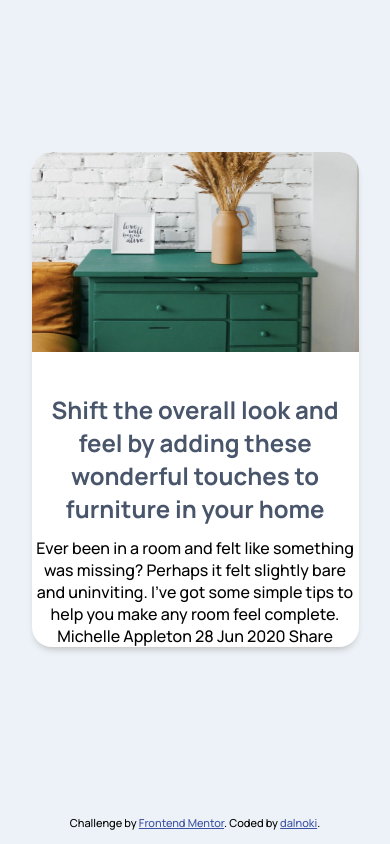
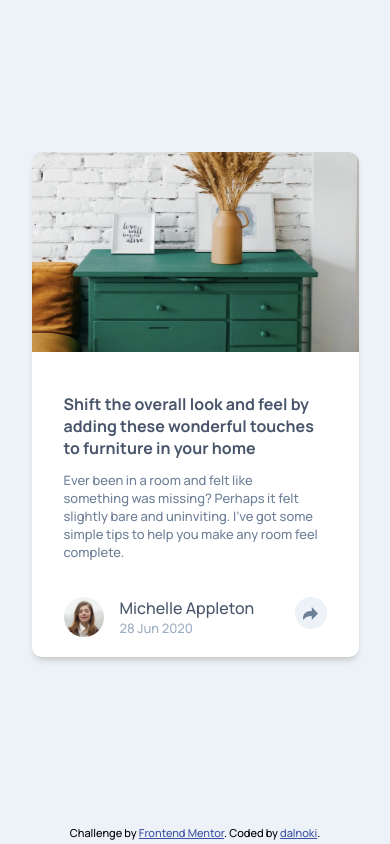
Before and after one commit to dalnoki/article-preview-component, a plain HTML site: page index.html in a window 390 px wide. Drawn offline with Linux system fonts and the light colour scheme.

Commit message:
add card mobile view

```diff
--- a/index.html
+++ b/index.html
@@ -2,7 +2,8 @@
 <html lang="en">
 <head>
     <meta charset="UTF-8">
-  <meta name="viewport" content="width=device-width, initial-scale=1.0"> <!-- displays site properly based on user's device -->
+    <meta name="viewport" content="width=device-width, initial-scale=1.0">
+    <!-- displays site properly based on user's device -->
 
     <link rel="icon" type="image/png" sizes="32x32" href="./images/favicon-32x32.png">
     <link rel="stylesheet" href="css/index.css" media="screen" onload="this.media='all'">
@@ -15,20 +16,34 @@
 <body>
 <main class="card">
     <img class="card__image" src="images/drawers.jpg" alt="green drower with a vase">
+    <div class="card__text-box">
         <h2 class="card__title">Shift the overall look and feel by adding these wonderful
             touches to furniture in your home</h2>
 
-  Ever been in a room and felt like something was missing? Perhaps
+        <p class="card__text">Ever been in a room and felt like something was missing? Perhaps
             it felt slightly bare and uninviting. I’ve got some simple tips
-  to help you make any room feel complete.
-
-  Michelle Appleton
-  28 Jun 2020
-
-  Share
+            to help you make any room feel complete.</p>
+    </div>
+        <div class="card__footer">
+            <div class="card__social">
+                <p class="card__share-text">share</p>
+                <img src="images/icon-facebook.svg" alt="facebook">
+                <img src="images/icon-twitter.svg" alt="twitter">
+                <img src="images/icon-pinterest.svg" alt="pinterest">
+            </div>
+            <div class="card__author">
+                <img src="images/avatar-michelle.jpg" alt="" class="card__author--image">
+                <div class="card__author--text">
+                    <p class="card__author--name">Michelle Appleton</p>
+                    <p class="card__date">28 Jun 2020</p>
+                </div>
+            </div>
+            <div class="card__share">
+            </div>
+        </div>
 </main>
 <footer class="footer">
-  <div class="attribution" >
+    <div class="attribution">
         Challenge by <a href="https://www.frontendmentor.io?ref=challenge" target="_blank">Frontend Mentor</a>.
         Coded by <a href="#">dalnoki</a>.
     </div>
--- a/sass/main.scss
+++ b/sass/main.scss
@@ -18,12 +18,50 @@ img {
 
 .card {
   background: #FFF;
-  border-radius: 1.25rem;
+  border-radius: .625rem;
   box-shadow: 0 5px 7px -3px #bdbdbd;
   margin: 9.5rem auto;
   overflow: hidden;
-  text-align: center;
+  text-align: left;
   width: 20.4375rem;
+
+  &__author {
+    display: flex;
+
+   &--image {
+     border-radius: 50%;
+     margin-right: 1rem;
+     max-height: 2.5rem;
+     max-width: 2.5rem;
+   }
+
+    &--name {
+      color: #48556A;
+    }
+  }
+
+  &__date {
+    color: #9DAEC2;
+    font-size: .81rem;
+  }
+
+  &__footer {
+    display: flex;
+    justify-content: space-between;
+    padding: 1.25rem 2rem;
+
+    &:hover {
+      background-color: #48556A;
+
+      .card__author {
+        display: none;
+      }
+
+      .card__social {
+        display: flex;
+      }
+    }
+  }
 
   &__image {
     height: 12.5rem;
@@ -31,14 +69,50 @@ img {
     width: 100%;
   }
 
+  &__social {
+    align-items: center;
+    display: none;
+
+    img {
+      margin-left: 1rem;
+    }
+  }
+
+  &__share {
+    background-color: #ECF2F8;
+    background-image: url("../images/icon-share.svg");
+    background-position: center;
+    background-position-x: 8px;
+    background-repeat: no-repeat;
+    border-radius: 50%;
+    height: 2rem;
+    width: 2rem;
+  }
+
+  &__share-text {
+    color: #9DAEC2;
+    letter-spacing: 5px;
+    font-size: .8rem;
+    text-transform: uppercase;
+  }
+
   &__title {
     color: #48556A;
     font-weight: bold;
+    font-size: 1rem;
     margin-bottom: .75rem;
   }
 
   &__text {
+    color: #6E8098;
+    font-size: .81rem;
+    font-weight: 500;
+    margin-bottom: 1rem;
+    width: 97%;
+  }
 
+  &__text-box {
+    padding: 0 2rem;
   }
 }
 .footer {
```
Also changed, not shown: css/index.css, 1 other file. Lines whose indentation alone changed are shown as unchanged.
